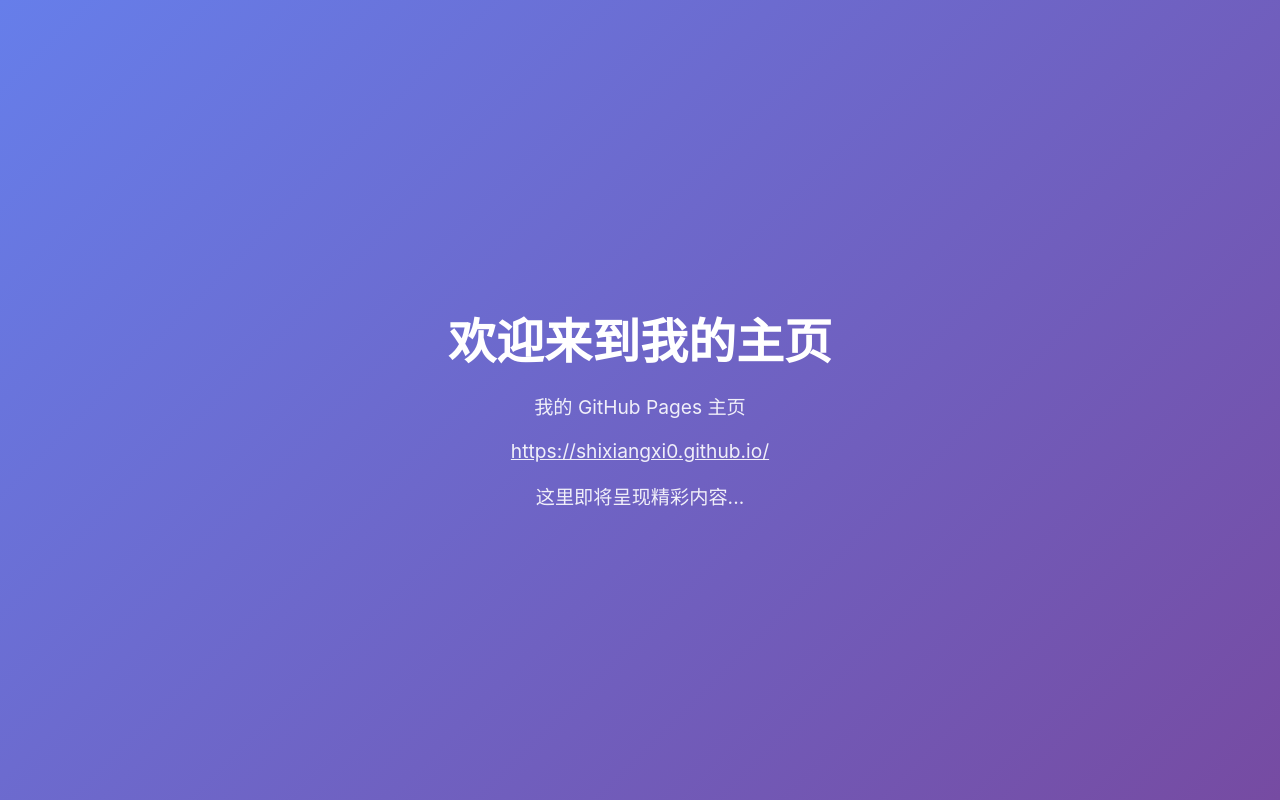
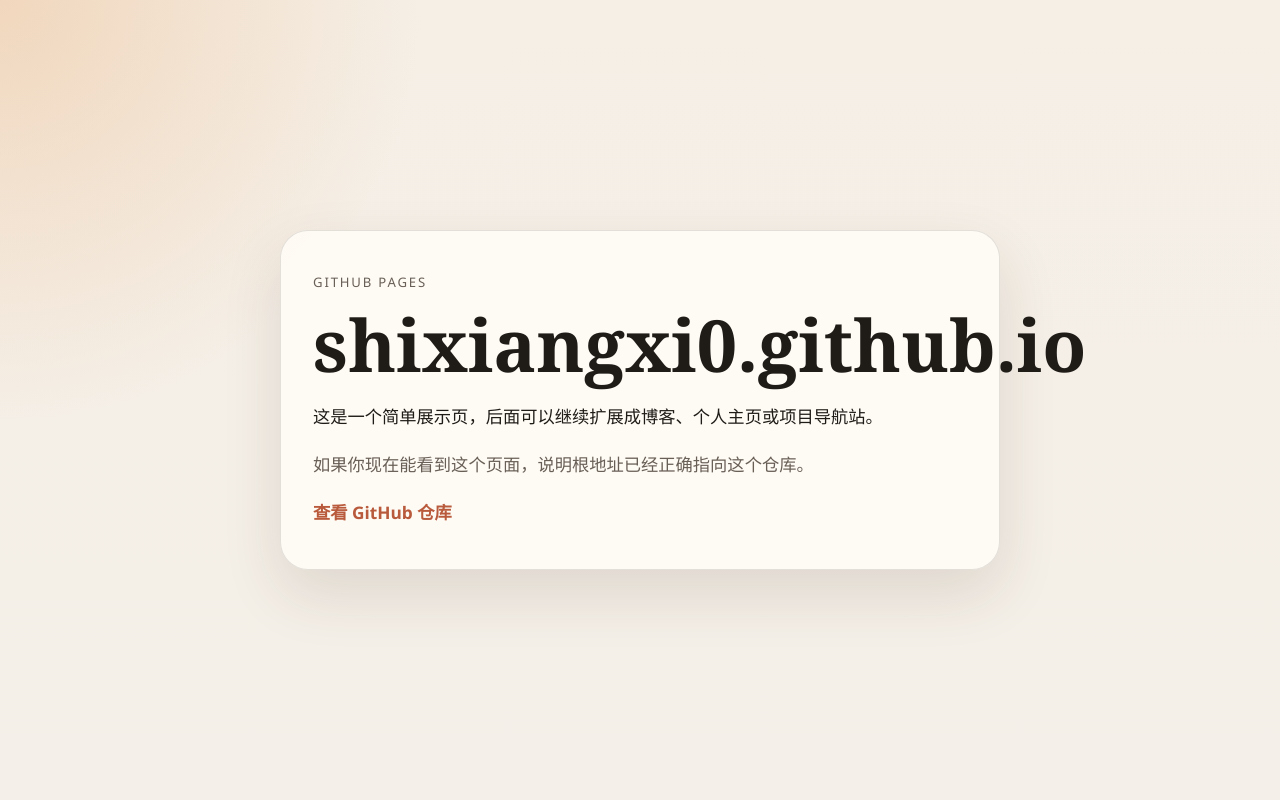
Before and after one commit to shixiangxi0/shixiangxi0.github.io, a plain HTML site: page index.html in a window 1280 px wide. Drawn offline with Linux system fonts and the light colour scheme.

Commit message:
Simplify root site homepage

```diff
--- a/index.html
+++ b/index.html
@@ -4,46 +4,87 @@
     <meta charset="UTF-8">
     <meta name="viewport" content="width=device-width, initial-scale=1.0">
     <title>shixiangxi0.github.io</title>
+    <meta name="description" content="shixiangxi0 的 GitHub Pages 首页。">
     <style>
+        :root {
+            color-scheme: light;
+            --bg: #f4efe8;
+            --card: rgba(255, 251, 245, 0.9);
+            --text: #1f1c18;
+            --muted: #685f56;
+            --accent: #b85a3b;
+            --line: rgba(31, 28, 24, 0.12);
+        }
+
+        * {
+            box-sizing: border-box;
+        }
+
         body {
             margin: 0;
-            padding: 0;
-            font-family: -apple-system, BlinkMacSystemFont, 'Segoe UI', Helvetica, Arial, sans-serif;
-            display: flex;
-            justify-content: center;
-            align-items: center;
             min-height: 100vh;
-            background: linear-gradient(135deg, #667eea 0%, #764ba2 100%);
+            display: grid;
+            place-items: center;
+            padding: 24px;
+            color: var(--text);
+            background:
+                radial-gradient(circle at top left, rgba(233, 170, 113, 0.35), transparent 28%),
+                linear-gradient(180deg, #f5efe6 0%, var(--bg) 100%);
+            font-family: "Segoe UI", "PingFang SC", "Hiragino Sans GB", sans-serif;
         }
-        .container {
-            text-align: center;
-            color: white;
-            padding: 2rem;
+
+        .card {
+            width: min(720px, 100%);
+            padding: 40px 32px;
+            border: 1px solid var(--line);
+            border-radius: 28px;
+            background: var(--card);
+            box-shadow: 0 24px 60px rgba(68, 44, 24, 0.12);
         }
+
+        .eyebrow {
+            margin: 0 0 12px;
+            color: var(--muted);
+            font-size: 0.82rem;
+            letter-spacing: 0.14em;
+            text-transform: uppercase;
+        }
+
         h1 {
-            font-size: 3rem;
-            margin-bottom: 1rem;
+            margin: 0;
+            font-family: Georgia, "Times New Roman", serif;
+            font-size: clamp(2.4rem, 8vw, 4.5rem);
+            line-height: 1.08;
+        }
+
+        p {
+            margin: 18px 0 0;
+            font-size: 1.08rem;
+            line-height: 1.75;
+        }
+
+        .muted {
+            color: var(--muted);
+        }
+
+        a {
+            color: var(--accent);
+            text-decoration: none;
             font-weight: 700;
         }
-        p {
-            font-size: 1.2rem;
-            opacity: 0.9;
-        }
-        a {
-            color: white;
+
+        a:hover {
+            text-decoration: underline;
         }
     </style>
 </head>
 <body>
-    <div class="container">
-        <h1>欢迎来到我的主页</h1>
-        <p>我的 GitHub Pages 主页</p>
-        <p>
-            <a href="https://shixiangxi0.github.io/">
-                https://shixiangxi0.github.io/
-            </a>
-        </p>
-        <p>这里即将呈现精彩内容...</p>
-    </div>
+    <main class="card">
+        <p class="eyebrow">GitHub Pages</p>
+        <h1>shixiangxi0.github.io</h1>
+        <p>这是一个简单展示页，后面可以继续扩展成博客、个人主页或项目导航站。</p>
+        <p class="muted">如果你现在能看到这个页面，说明根地址已经正确指向这个仓库。</p>
+        <p><a href="https://github.com/shixiangxi0/shixiangxi0.github.io">查看 GitHub 仓库</a></p>
+    </main>
 </body>
 </html>
```
Also changed, not shown: 1 other file.
